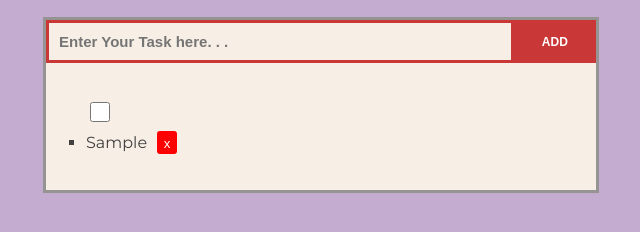
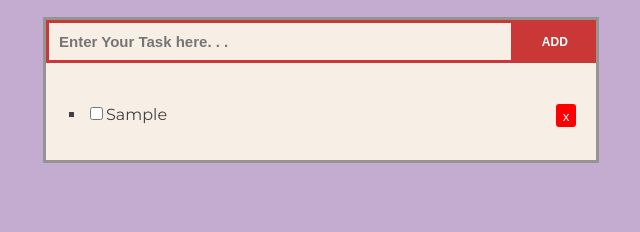
Before and after one commit to Soyalkhan/TaskManger, a plain HTML site: page index.html in a window 1280 px wide. Both pictures are taken after typing "Sample" into the empty fields and a click on the button "ADD". Shown: the part 112-344 px from the top of the page, without its empty margins (319-959 px from the left). Drawn offline with Linux system fonts and the light colour scheme.

Commit message:
task copleted

```diff
--- a/script.js
+++ b/script.js
@@ -13,7 +13,8 @@ const AddTask = () => {
     let tasks = JSON.parse(localStorage.getItem("Tasks")) || [];
     let task = {
       id: id,
-      content: inputBox.value
+      content: inputBox.value,
+      completed: false // Adding a completed property
     };
     tasks.push(task);
     id++;
@@ -24,24 +25,67 @@ const AddTask = () => {
 };
 
 const showTasks = () => {
-  let tasks = JSON.parse(localStorage.getItem("Tasks")) || [];
+  let tasksData = localStorage.getItem("Tasks");
+  let tasks = [];
+
+  // Check if tasksData is null or not
+  if (tasksData !== null) {
+    tasks = JSON.parse(tasksData);
+  } else {
+    console.log("No tasks found in localStorage.");
+  }
+
   ul.innerHTML = "";
+
+  // Ensure tasks is an array before using forEach
+  if (Array.isArray(tasks)) {
     tasks.forEach((task) => {
       let li = document.createElement("li");
-    li.innerHTML = task.content; // to show data
-    li.dataset.taskId = task.id; // Set the task ID as a data attribute
+      li.dataset.taskId = task.id;
+
+      let checkbox = document.createElement("input");
+      checkbox.type = "checkbox";
+      checkbox.checked = task.completed;
+      checkbox.addEventListener("change", function () {
+        task.completed = checkbox.checked;
+        updateLocalStorage(tasks);
+        updateTaskDisplay(li, task);
+      });
+
+      let label = document.createElement("label");
+      label.appendChild(document.createTextNode(task.content));
+      if (task.completed) {
+        li.style.textDecoration = "line-through";
+      }
+
       let btn = document.createElement("button");
-    let checkbox = document.createElement("input");
-    checkbox.type ="checkbox"
-    checkbox.className = "isCompleted";
-
       btn.className = "taskDelete";
       btn.innerHTML = "x";
 
+      li.appendChild(checkbox);
+      li.appendChild(label);
       li.appendChild(btn);
-    ul.appendChild(checkbox);
       ul.appendChild(li);
     });
+  } else {
+    console.error("Tasks is not an array:", tasks);
+  }
+};
+
+
+
+
+const updateTaskDisplay = (li, task) => {
+  if (task.completed) {
+    li.style.textDecoration = "line-through"; // Apply line-through style if task is completed
+  } else {
+    li.style.textDecoration = "none"; // Remove line-through style if task is not completed
+  }
+};
+
+
+const updateLocalStorage = (task) => {
+  localStorage.setItem("Tasks", JSON.stringify(task));
 };
 
 const taskDeleteFn = (event) => {
@@ -49,14 +93,15 @@ const taskDeleteFn = (event) => {
   const li = event.target.closest("li");
   const taskId = parseInt(li.dataset.taskId);//converting cause by default its string.
 
-  console.log("Task ID:", taskId); // Debugging
+  console.log("Task ID:", taskId);
 
   const index = tasks.findIndex((task) => task.id === taskId);
-  console.log("Index:", index); // Debugging
+  console.log("Index:", index);
 
   if (index !== -1) {
     tasks.splice(index, 1);
-    localStorage.setItem("Tasks", JSON.stringify(tasks));
+    // localStorage.setItem("Tasks", JSON.stringify(tasks));
+    updateLocalStorage(tasks); // Update local storage after task deletion
     console.log("Task deleted successfully");
   } else {
     console.log("Task not found in tasks array:", taskId);
--- a/style.css
+++ b/style.css
@@ -43,7 +43,9 @@ margin: 0px 15px 0px 15px;;
     outline: none;
     border:3px solid #5405af;
 }
-
+.taskDelete{
+    float: right;
+}
 
 
 .list{
```
Lines whose indentation alone changed are shown as unchanged.
